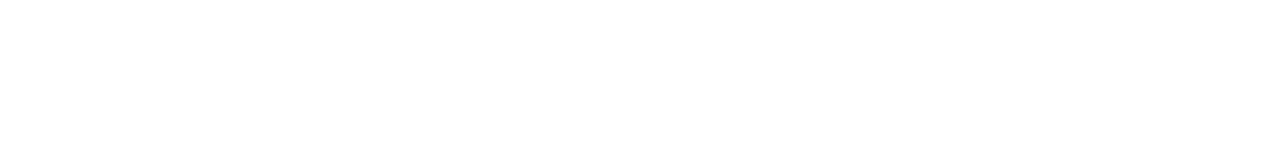
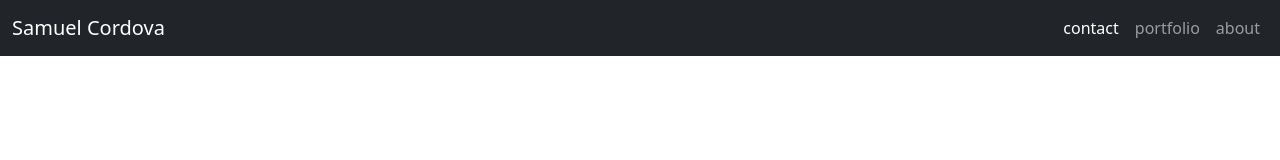
Before and after one commit to Cordovas-cmd/bootstrap-portfolio-site, a plain HTML site: page index.html in a window 1280 px wide. Drawn offline with nearby package versions, Linux system fonts and the light colour scheme.

Commit message:
Added nav bar and buttons to index.html

```diff
--- a/index.html
+++ b/index.html
@@ -12,5 +12,36 @@
 
 <body>
 
+     <!-- Nav Bar -->
+<nav class="navbar navbar-expand-lg navbar-dark bg-dark">
+
+    <div class="container-fluid">
+
+     <!-- MY name and navbar Brand and options -->
+     <a class="navbar-brand" href="#">Samuel Cordova</a>
+      <button class="navbar-toggler" type="button" data-bs-toggle="collapse" data-bs-target="#navbarNavDropdown" aria-controls="navbarNavDropdown" aria-expanded="false" aria-label="Toggle navigation">
+        <span class="navbar-toggler-icon"></span>
+      </button>
+      <!-- Navbar links tot he right -->
+      <div class="collapse navbar-collapse flex-row-reverse" id="navbarNavDropdown">
+        <ul class="navbar-nav ml-auto">
+          <li class="nav-item">
+            <a class="nav-link active" aria-current="page" href="#">contact</a>
+          </li>
+          <li class="nav-item">
+            <a class="nav-link" href="#">portfolio</a>
+          </li>
+          <li class="nav-item">
+            <a class="nav-link" href="#">about</a>
+          </li>
+
+      </div>
+    </div>
+  </nav>
+  <!-- Container div -->
+  <div class="container">
+
+
+</div>
   </body>
 </html>
```
